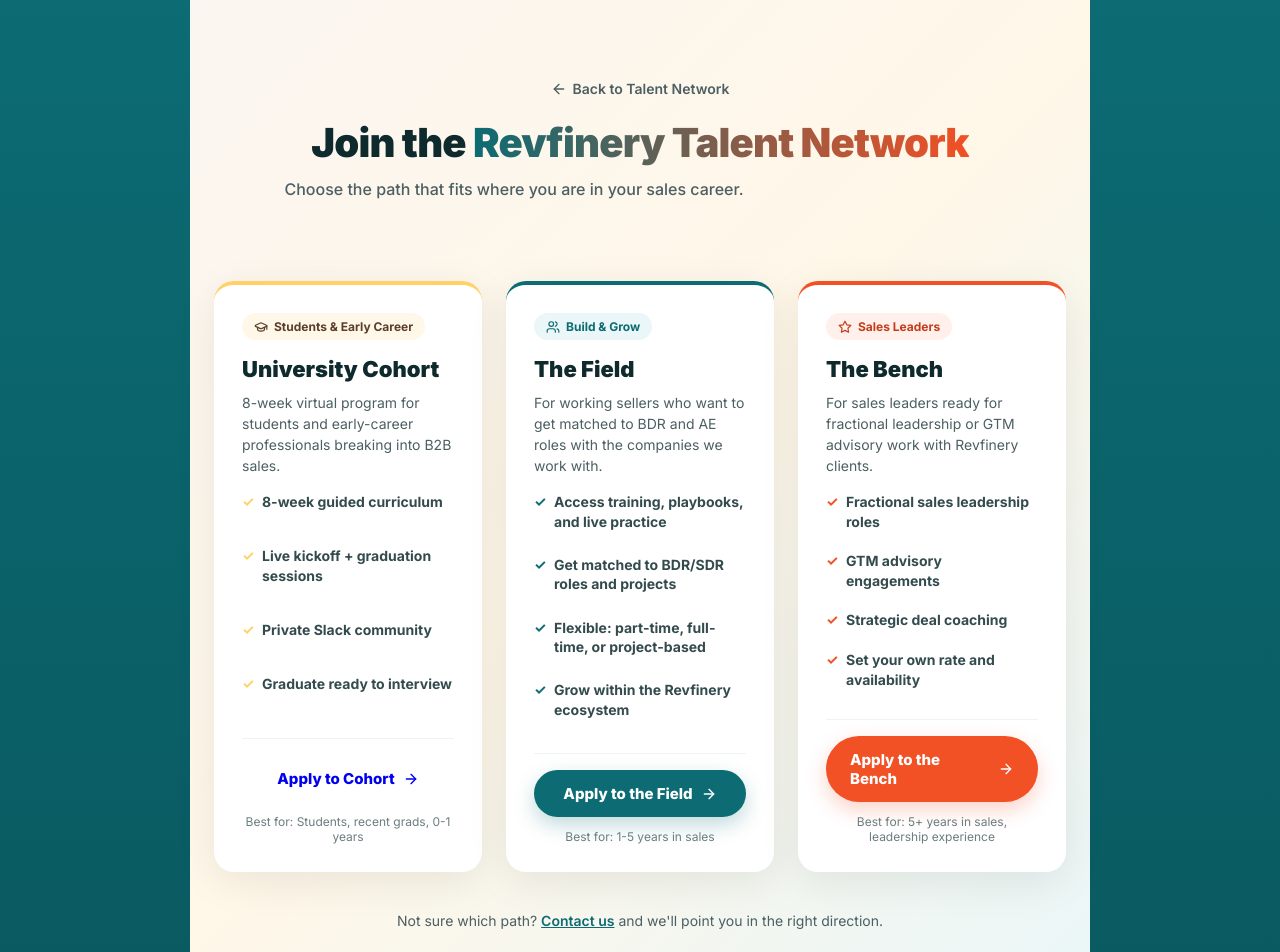
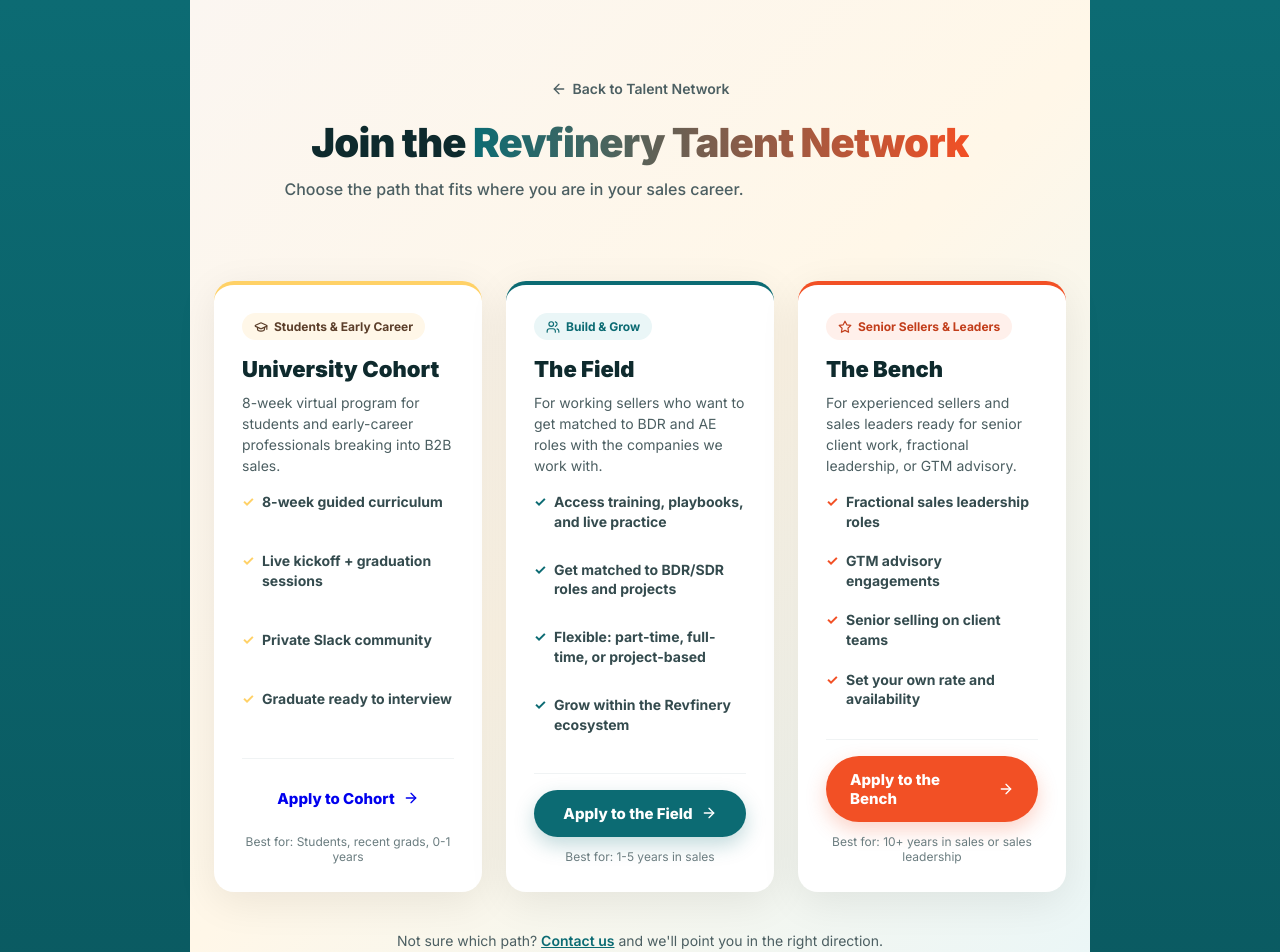
Before and after one commit to marayunbrown/revfinery-apply, a Next.js app: page / in a window 1280 px wide. Shown: the top 952 px of the page. Built offline with nearby package versions, Linux system fonts and the light colour scheme.

Commit message:
Update index.js

```diff
--- a/pages/index.js
+++ b/pages/index.js
@@ -73,14 +73,14 @@
           <div className="landing-card bench">
             <span className="badge">
               <Star size={14} />
-              Sales Leaders
+              Senior Sellers & Leaders
             </span>
             <h2>The Bench</h2>
-            <p>For sales leaders ready for fractional leadership or GTM advisory work with Revfinery clients.</p>
+            <p>For experienced sellers and sales leaders ready for senior client work, fractional leadership, or GTM advisory.</p>
             <ul>
               <li>Fractional sales leadership roles</li>
               <li>GTM advisory engagements</li>
-              <li>Strategic deal coaching</li>
+              <li>Senior selling on client teams</li>
               <li>Set your own rate and availability</li>
             </ul>
             <div className="card-footer">
@@ -88,7 +88,7 @@
                 Apply to the Bench
                 <ArrowRight size={16} />
               </Link>
-              <p className="card-note">Best for: 5+ years in sales, leadership experience</p>
+              <p className="card-note">Best for: 10+ years in sales or sales leadership</p>
             </div>
           </div>
         </div>
```
